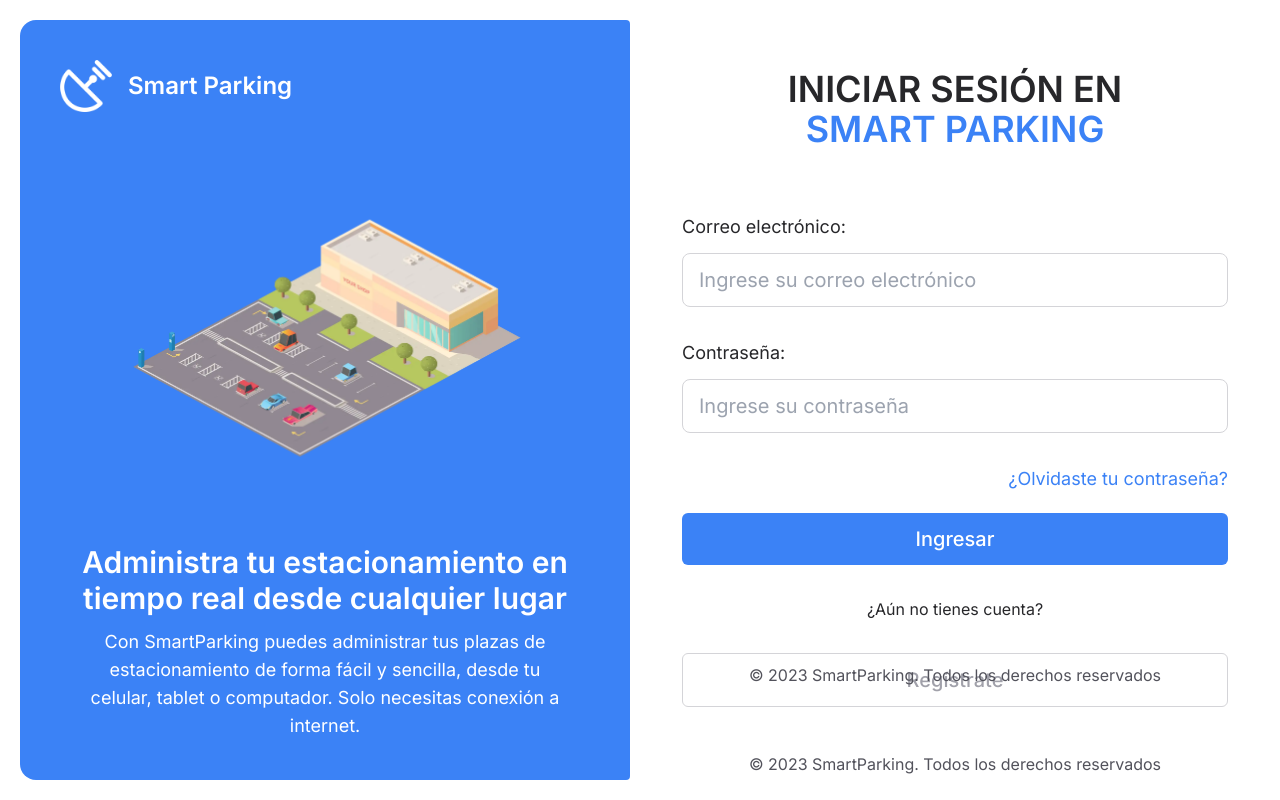
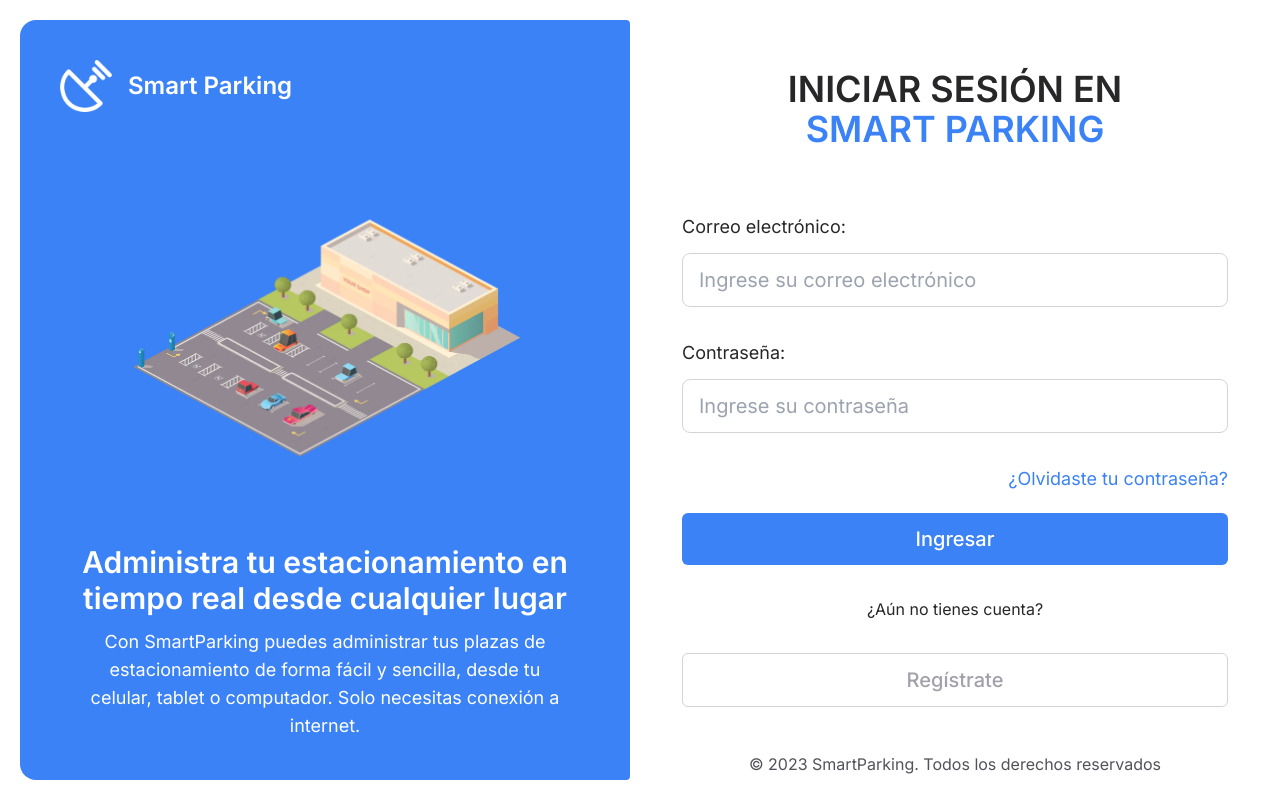
Before and after one commit to VicenteJ20/estacionamiento-inteligente-cliente, a Next.js app: page /auth/signin in a window 1280 px wide. Built offline with nearby package versions, Linux system fonts and the light colour scheme; no server answers; what Yup would draw is missing.

Commit message:
fix/se remueve footer de la pagina

```diff
--- a/app/auth/signin/page.tsx
+++ b/app/auth/signin/page.tsx
@@ -9,7 +9,6 @@ const SignInPage = () => {
       className='font-semibold text-zinc-800 text-3xl md:text-4xl text-center'
       >{title}<br /><span className='text-blue-500'>{brand}</span></h1>
       <LoginForm />
-      <footer className='text-center absolute bottom-5 right-0 left-0 text-zinc-600'>&copy; 2023 SmartParking. Todos los derechos reservados</footer>
     </section>
   )
 }
```
